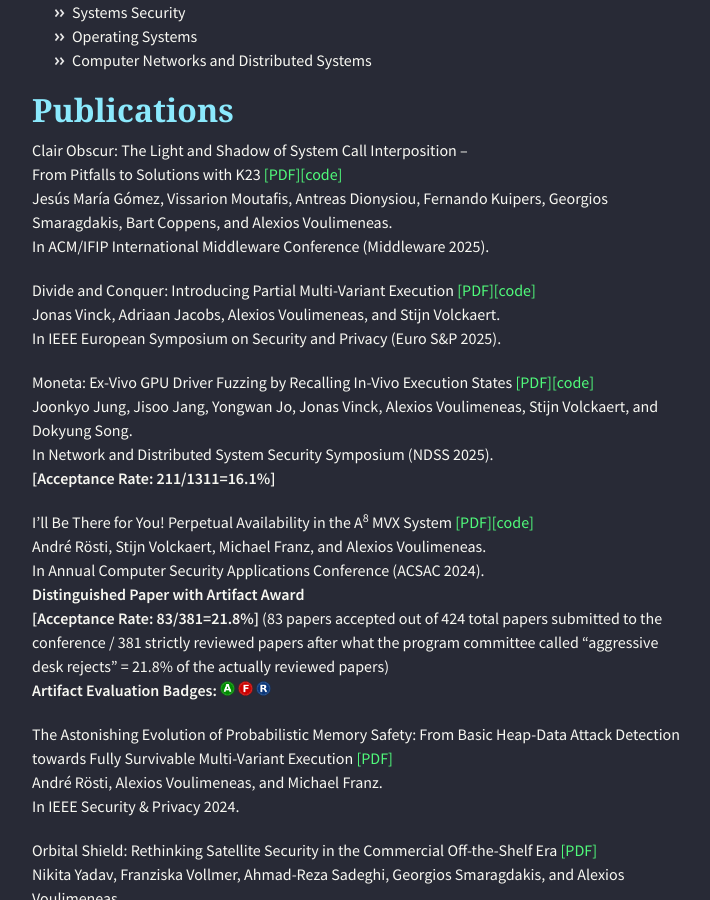
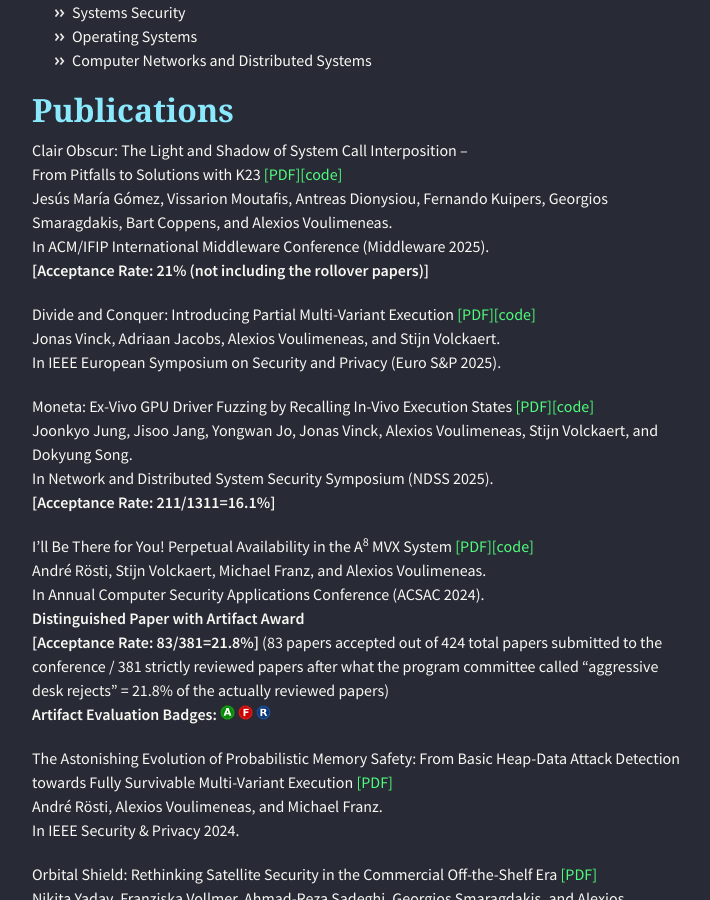
Before and after one commit to alexios-voulimeneas/alexios-voulimeneas.github.io, a Jekyll site: the page built from index.md, in a window 1280 px wide and 900 px high, scrolled down 2290 px. Shown: the whole window, without its empty margins (283-993 px from the left). Built offline with Jekyll 4.4.1, drawn with Linux system fonts in a browser that asks for light colours; nearby versions of some CDN libraries; the repository's description, which GitHub fills in, is left out.

Commit message:
Update index.md

```diff
--- a/index.md
+++ b/index.md
@@ -58,6 +58,7 @@
 From Pitfalls to Solutions with K23 [[PDF]](./papers/K23_camera_ready.pdf)[[code]](https://gitlab.com/tudelft-ssl/k23)
 Jesús María Gómez, Vissarion Moutafis, Antreas Dionysiou, Fernando Kuipers, Georgios Smaragdakis, Bart Coppens, and Alexios Voulimeneas.
 In ACM/IFIP International Middleware Conference (Middleware 2025).
+**[Acceptance Rate: 21% (not including the rollover papers)]**
 
 Divide and Conquer: Introducing Partial Multi-Variant Execution [[PDF]](./papers/eurosp2025pmvx.pdf)[[code]](https://github.com/ReMon-MVEE/ReMon/releases/tag/eurosp-2025)
 Jonas Vinck, Adriaan Jacobs, Alexios Voulimeneas, and Stijn Volckaert.
@@ -67,7 +68,6 @@
 Joonkyo Jung, Jisoo Jang, Yongwan Jo, Jonas Vinck, Alexios Voulimeneas, Stijn Volckaert, and Dokyung Song.
 In Network and Distributed System Security Symposium (NDSS 2025).
 **[Acceptance Rate: 211/1311=16.1%]**
-
 
 I’ll Be There for You! Perpetual Availability in the A<sup>8</sup> MVX System [[PDF]](./papers/a8acsac2024.pdf)[[code]](https://github.com/andrej/a8)
 André Rösti, Stijn Volckaert, Michael Franz, and Alexios Voulimeneas.
```
